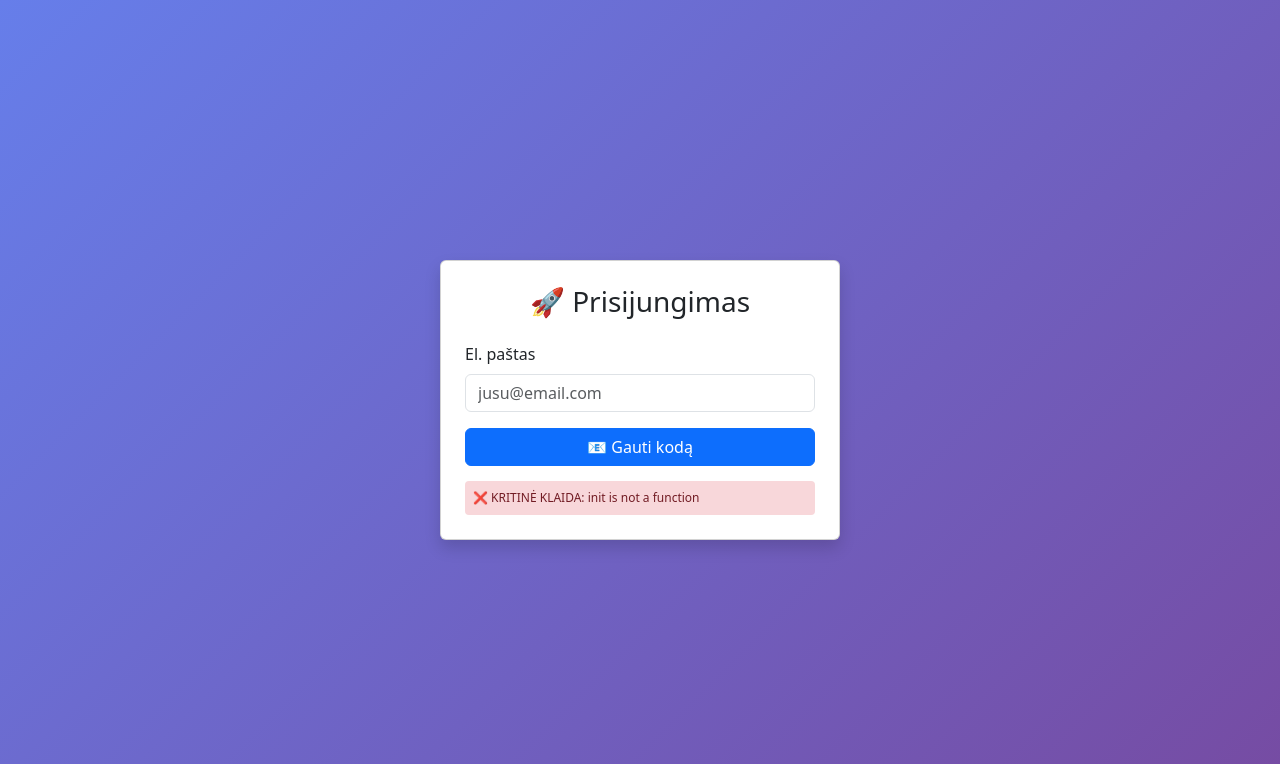
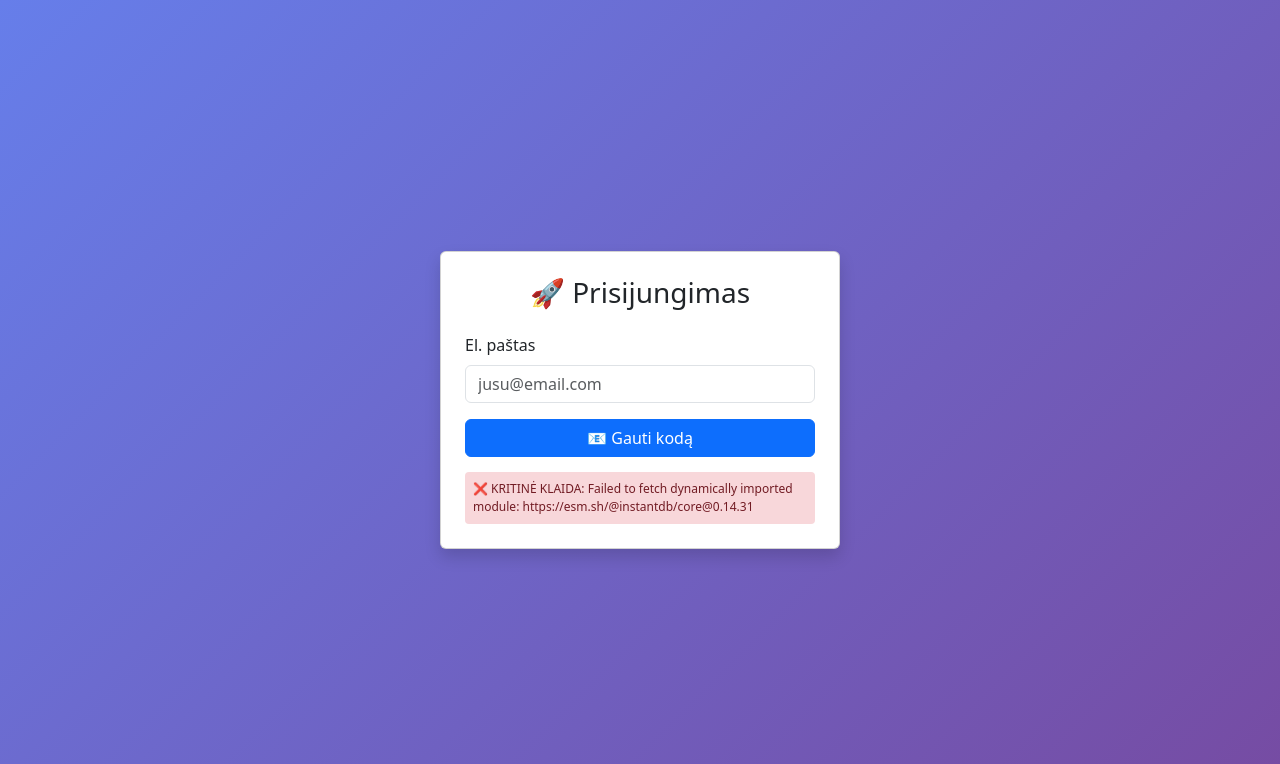
Before and after one commit to s9hmzyt46y-beep/Laimis, a Flask app: page / in a window 1280 px wide. Shown: the top 764 px of the page. Run offline with Flask 3, Linux system fonts and the light colour scheme; some libraries are stand-ins or nearby versions.

Commit message:
Fix: Pakeistas InstantDB CDN į esm.sh

```diff
--- a/templates/login.html
+++ b/templates/login.html
@@ -53,7 +53,7 @@ function setStatus(msg, type) {
         setStatus('📦 Krauname InstantDB...', 'loading');
 
         // Dynamic import with error catching
-        const { init } = await import('https://js.instantdb.com/v0.14.3/api.js');
+        const { init } = await import('https://esm.sh/@instantdb/core@0.14.31');
 
         setStatus('🔌 Jungiamės prie DB...', 'loading');
 
```
